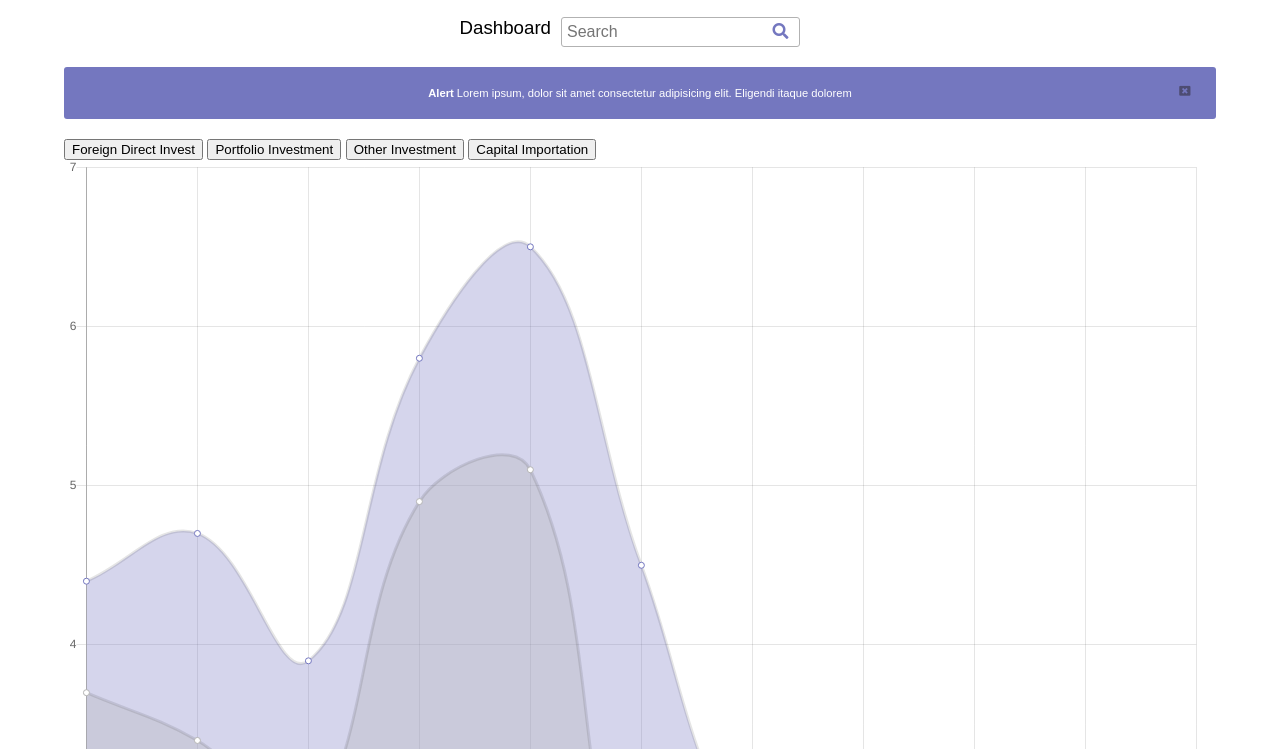
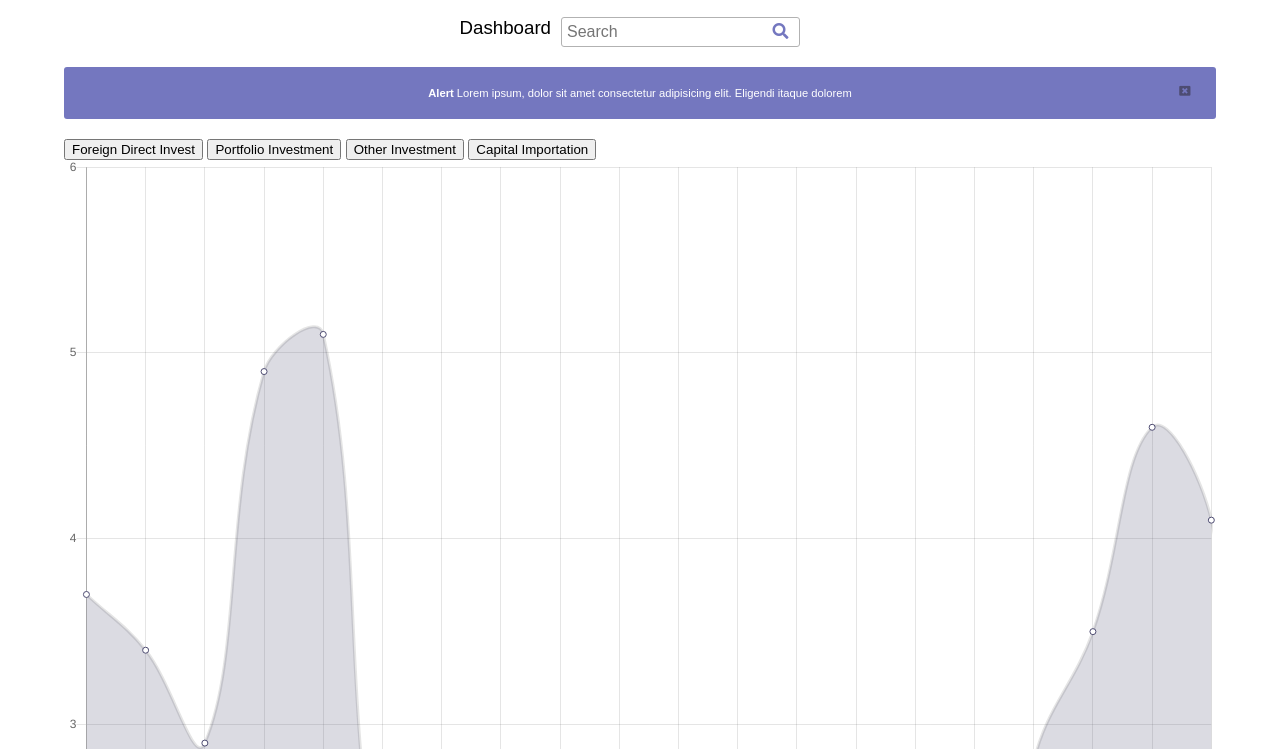
Before and after one commit to noaholatoye/Project-9, a website: page index.html in a window 1280 px wide. Shown: the part 51-800 px from the top of the page. Drawn offline with nearby package versions, Linux system fonts and the light colour scheme.

Commit message:
add if statement to the linechart

```diff
--- a/index.html
+++ b/index.html
@@ -77,7 +77,7 @@
 		</div><!-- Wrapper -->
 
 		<script src="https://cdnjs.cloudflare.com/ajax/libs/Chart.js/2.7.3/Chart.bundle.min.js"></script>
-		<script src="js/jquery.nice-select.min.js"></script>
+		<script   src="https://code.jquery.com/jquery-3.3.1.min.js"   integrity="sha256-FgpCb/KJQlLNfOu91ta32o/NMZxltwRo8QtmkMRdAu8="   crossorigin="anonymous"></script>
 		<script src="js/chart.js"></script>
 		<script src="js/script.js"></script>
 	</body>
--- a/js/chart.js
+++ b/js/chart.js
@@ -2,6 +2,9 @@
 
 let webTrafficChart = document.getElementById("web-traffic").getContext("2d");
 let btnFdi = document.getElementById("btn-fdi");
+let btnPortfolio = document.getElementById("btn-portfolio");
+let btnOther = document.getElementById("btn-other");
+let btnCapital = document.getElementById("btn-capital");
 
 /* ==============================
 Declare data for line chart
@@ -122,7 +125,52 @@ let dataCapital = [
 ];
 
 // Display chart
-var myLineChart = new Chart(webTrafficChart, {
+// var myLineChart = new Chart(webTrafficChart, {
+// 	responsive: true,
+// 	type: "line",
+// 	data: {
+// 		labels: labelTable,
+// 		datasets: [
+// 			{
+// 				label: labelFdi,
+// 				data: dataFdi,
+// 				backgroundColor: "rgba(77, 75, 113, 0.2)",
+// 				pointBackgroundColor: "#fff",
+// 				pointBorderColor: "#4d4b71"
+// 			},
+// 			{
+// 				label: labelPortfolio,
+// 				data: dataPortfolio,
+// 				backgroundColor: "rgba(179, 179, 179, 0.3)",
+// 				pointBackgroundColor: "#fff",
+// 				pointBorderColor: "#b3b3b3"
+// 			},
+// 			{
+// 				label: labelOther,
+// 				data: dataOther,
+// 				backgroundColor: "rgba(130, 201, 144, 0.3)",
+// 				pointBackgroundColor: "#fff",
+// 				pointBorderColor: "#81c98f"
+// 			},
+// 			{
+// 				label: labelCapital,
+// 				data: dataCapital,
+// 				backgroundColor: "rgba(115, 118, 191, 0.3)",
+// 				pointBackgroundColor: "#fff",
+// 				pointBorderColor: "#7376bf"
+// 			}
+// 		]
+// 	},
+// 	options: {
+// 		legend: {
+// 			display: false
+// 		}
+// 	}
+// });
+
+// Toggle Line Chart
+
+let myLineChart = new Chart(webTrafficChart, {
 	responsive: true,
 	type: "line",
 	data: {
@@ -134,46 +182,56 @@ var myLineChart = new Chart(webTrafficChart, {
 				backgroundColor: "rgba(77, 75, 113, 0.2)",
 				pointBackgroundColor: "#fff",
 				pointBorderColor: "#4d4b71"
-			},
-			{
-				label: labelPortfolio,
-				data: dataPortfolio,
-				backgroundColor: "rgba(179, 179, 179, 0.3)",
-				pointBackgroundColor: "#fff",
-				pointBorderColor: "#b3b3b3"
-			},
-			{
-				label: labelOther,
-				data: dataOther,
-				backgroundColor: "rgba(130, 201, 144, 0.3)",
-				pointBackgroundColor: "#fff",
-				pointBorderColor: "#81c98f"
-			},
-			{
-				label: labelCapital,
-				data: dataCapital,
-				backgroundColor: "rgba(115, 118, 191, 0.3)",
-				pointBackgroundColor: "#fff",
-				pointBorderColor: "#7376bf"
 			}
 		]
 	},
 	options: {
 		legend: {
 			display: false
+		},
+		scales: {
+			yAxes: [
+				{
+					ticks: {
+						beginAtZero: false
+					}
+				}
+			],
+			xAxes: [
+				{
+					ticks: {
+						beginAtZero: false
+					}
+				}
+			]
 		}
 	}
 });
 
-// Toggle Line Chart
+function changeChart(chart, labels, data) {
+	chart.data.labels = labels;
+	chart.data.datasets.forEach(dataset => {
+		dataset.data = data;
+	});
+	chart.update();
+}
 
-// const myFdiButton = (chart, labels, data) => {
-// 	chart.data.labels = labels;
-// 	chart.data.datasets.forEach(dataset => {
-// 		dataset.data = data;
-// 	});
-// 	chart.update();
-// 	console.log(chart.update());
-// };
+function clickToggle(element) {
+	if (element == btnFdi) {
+		changeChart(myLineChart, labelFdi, dataFdi);
+	}
+	if (element == btnOther) {
+		changeChart(myLineChart, labelOther, dataOther);
+	}
+	if (element == btnCapital) {
+		changeChart(myLineChart, labelCapital, dataCapital);
+	}
+	if (element == btnPortfolio) {
+		changeChart(myLineChart, labelPortfolio, dataPortfolio);
+	}
+}
 
-// console.log(data);
+clickToggle(btnFdi);
+clickToggle(btnOther);
+clickToggle(btnCapital);
+clickToggle(btnPortfolio);
```
